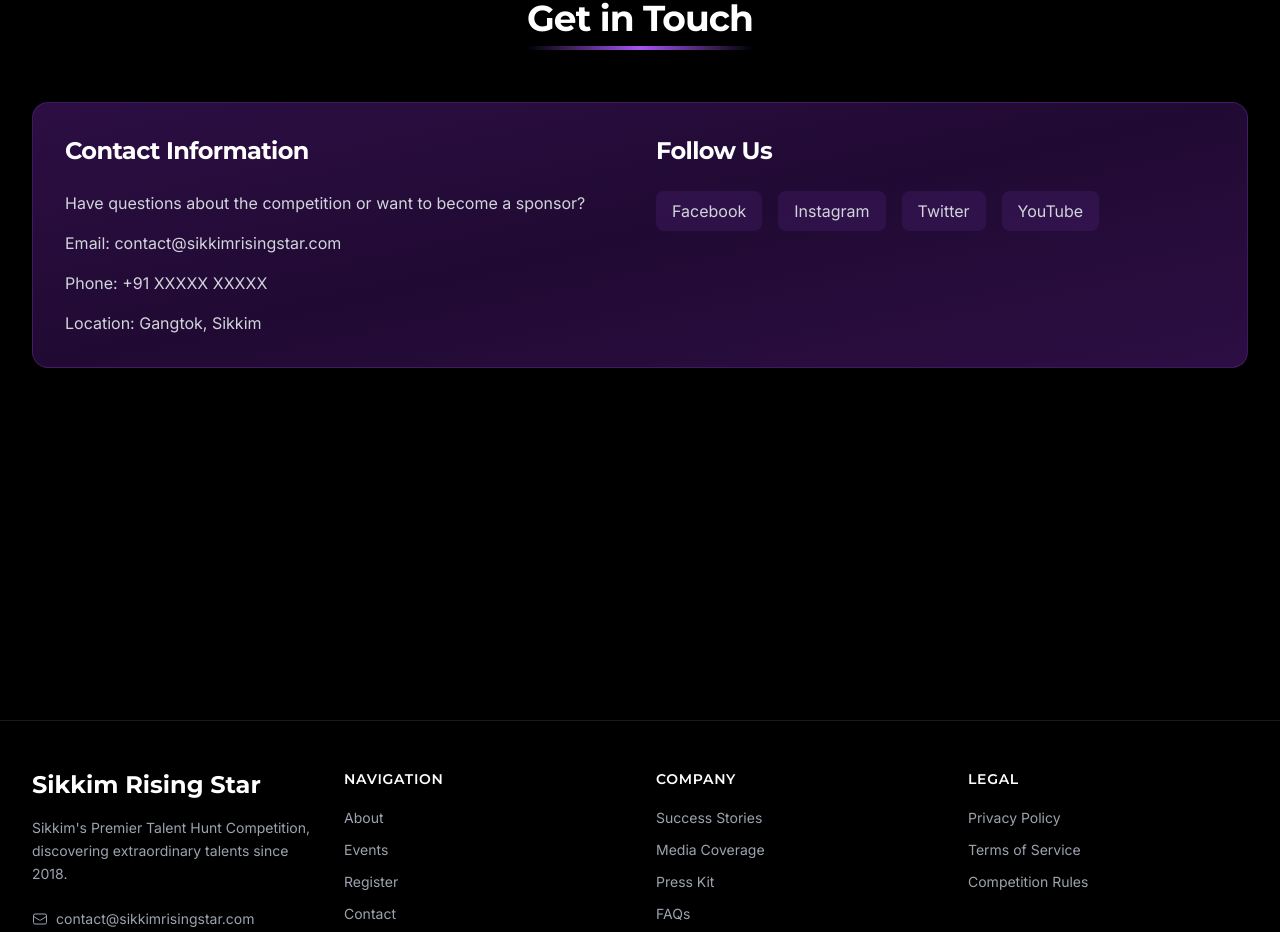
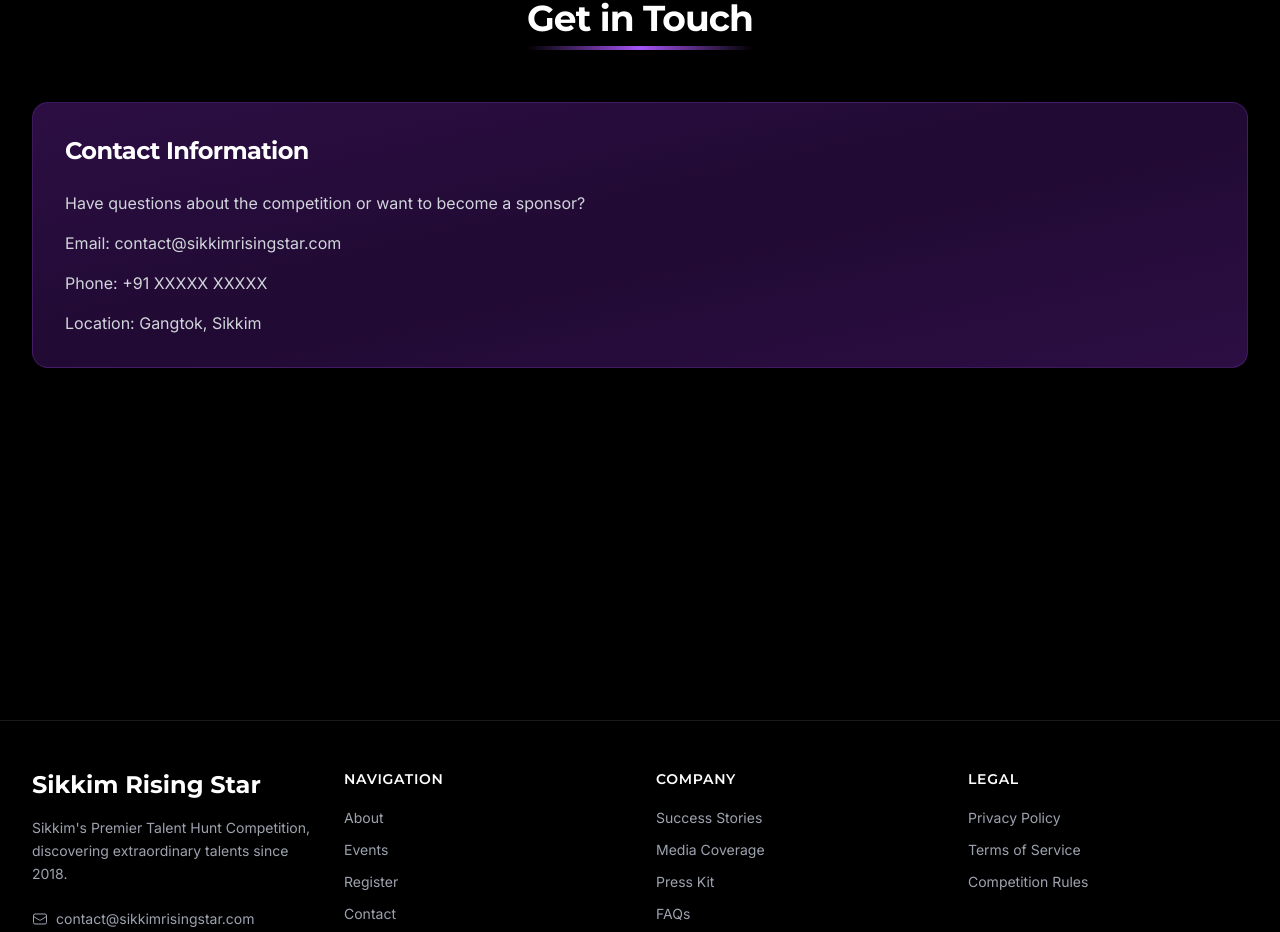
Before and after one commit to sandeshshrestha77/Sikkim-Rising-Star, a Next.js app: page /about in a window 1280 px wide. Shown: the part 2670-3602 px from the top of the page. Built offline with nearby package versions, Linux system fonts and the light colour scheme.

Commit message:
Cleanup: Simplify contact section layout in About page

```diff
--- a/app/about/page.tsx
+++ b/app/about/page.tsx
@@ -35,7 +35,6 @@ export default function AboutPage() {
                   <div className="text-3xl font-bold text-white mb-2">{stat.value}</div>
                   <div className="text-gray-300">{stat.label}</div>
                 </Card>
-
               );
             })}
           </div>
@@ -110,8 +109,6 @@ export default function AboutPage() {
         {/* Contact Section */}
         <Section title="Get in Touch" className="mb-24">
           <Card className="p-8">
-            <div className="grid grid-cols-1 md:grid-cols-2 gap-8">
-              <div>
             <h3 className="text-2xl font-bold text-white mb-6">Contact Information</h3>
             <div className="space-y-4 text-gray-300">
               <p>Have questions about the competition or want to become a sponsor?</p>
@@ -119,22 +116,6 @@ export default function AboutPage() {
               <p>Phone: +91 XXXXX XXXXX</p>
               <p>Location: Gangtok, Sikkim</p>
             </div>
-              </div>
-              <div>
-                <h3 className="text-2xl font-bold text-white mb-6">Follow Us</h3>
-                <div className="flex gap-4">
-                  {['Facebook', 'Instagram', 'Twitter', 'YouTube'].map((social) => (
-                    <a
-                      key={social}
-                      href="#"
-                      className="px-4 py-2 bg-purple-500/10 rounded-lg text-gray-300 hover:bg-purple-500/20 transition-colors"
-                    >
-                      {social}
-                    </a>
-                  ))}
-                </div>
-              </div>
-            </div>
           </Card>
         </Section>
       </div>
```
Lines whose indentation alone changed are shown as unchanged.
